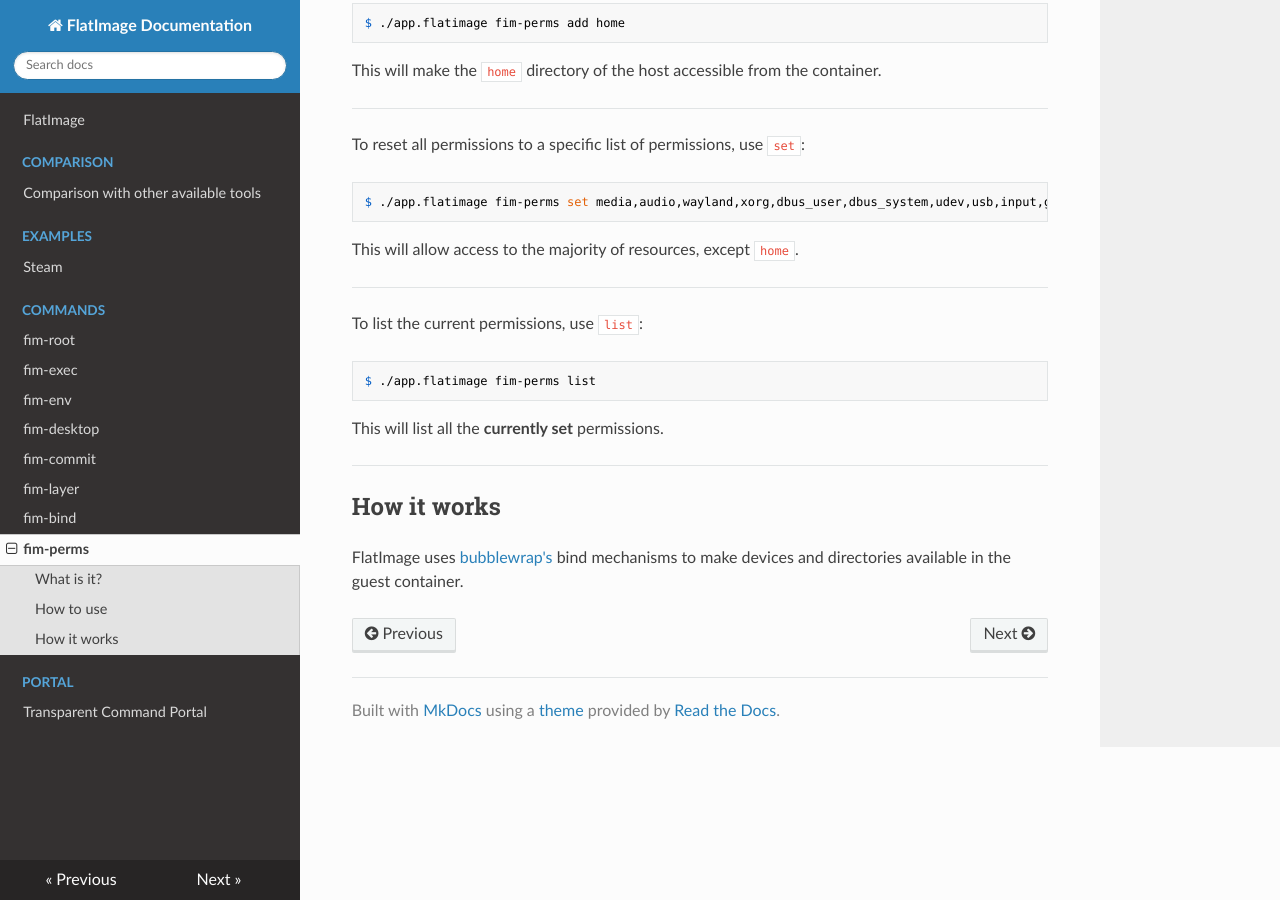
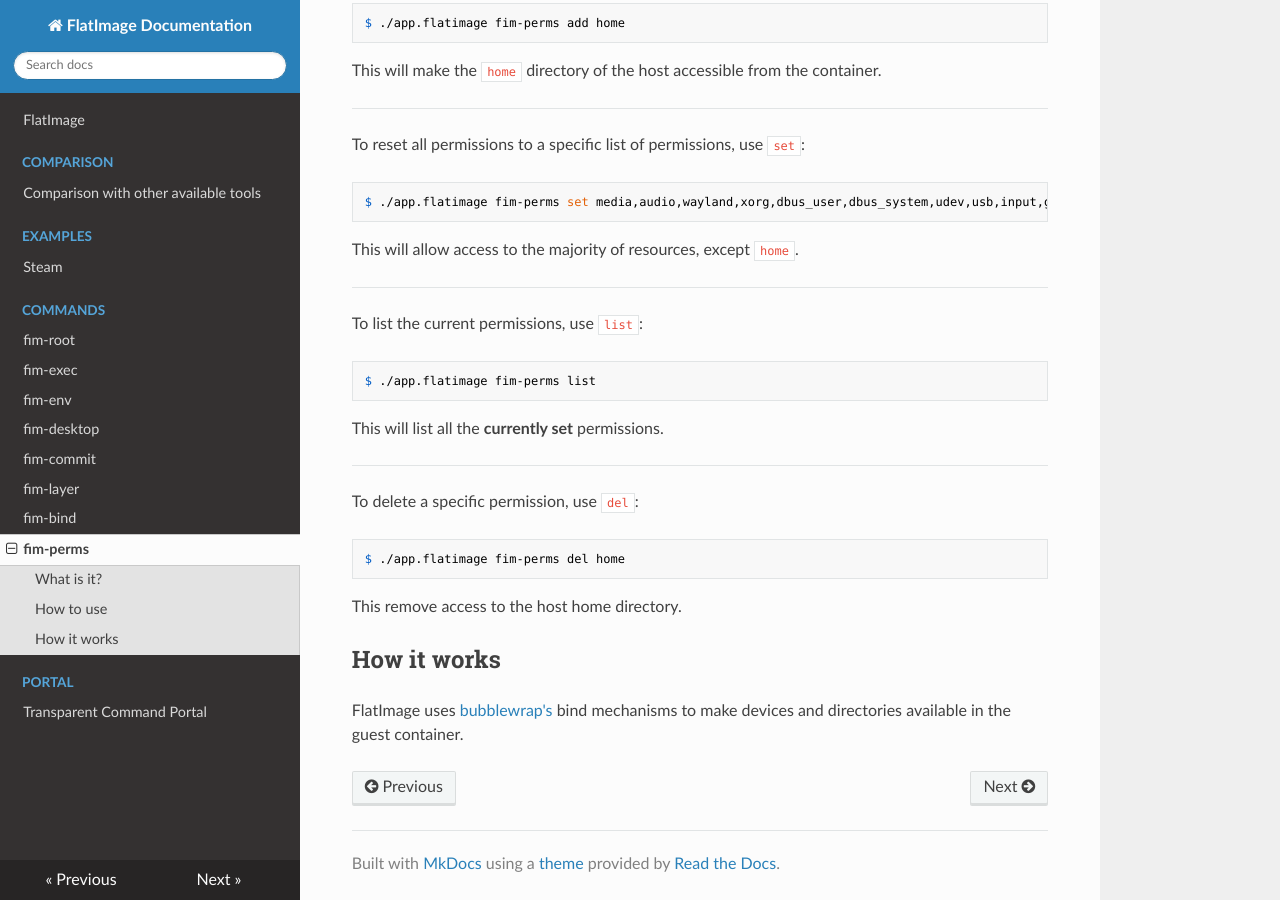
Before and after one commit to flatimage/docs, an MkDocs documentation site: the page built from docs/cmd/perms.md, in a window 1280 px wide and 900 px high, scrolled down 672 px. Built offline with MkDocs 1.6.1, drawn with Linux system fonts in a browser that asks for light colours; nearby versions of some CDN libraries.

Commit message:
Include perms 'del' documentation

````diff
--- a/docs/cmd/perms.md
+++ b/docs/cmd/perms.md
@@ -56,6 +56,14 @@ This will list all the **currently set** permissions.
 
 ---
 
+To delete a specific permission, use `del`:
+
+```
+$ ./app.flatimage fim-perms del home
+```
+
+This remove access to the host home directory.
+
 ## How it works
 
 FlatImage uses [bubblewrap's](https://github.com/containers/bubblewrap)
````
